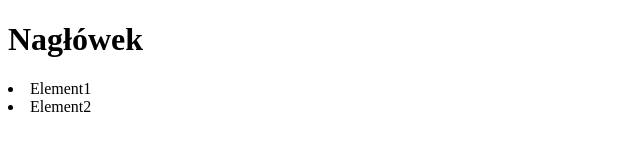
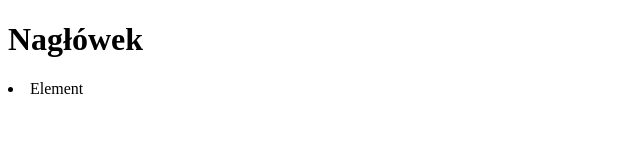
Before and after one commit to PiotrGendola/repozytorium-test, a plain HTML site: page index.html in a window 1280 px wide. Shown: the full height of the page, 0-640 px from the left. Drawn offline with Linux system fonts and the light colour scheme.

Commit message:
Usunęliśmy element listy

```diff
--- a/index.html
+++ b/index.html
@@ -9,8 +9,7 @@
   <body>
     <h1>Nagłówek</h1>
     <lu>
-      <li>Element1</li>
-      <li>Element2</li>
+      <li>Element</li>
     </lu>
   </body>
 </html>
```
